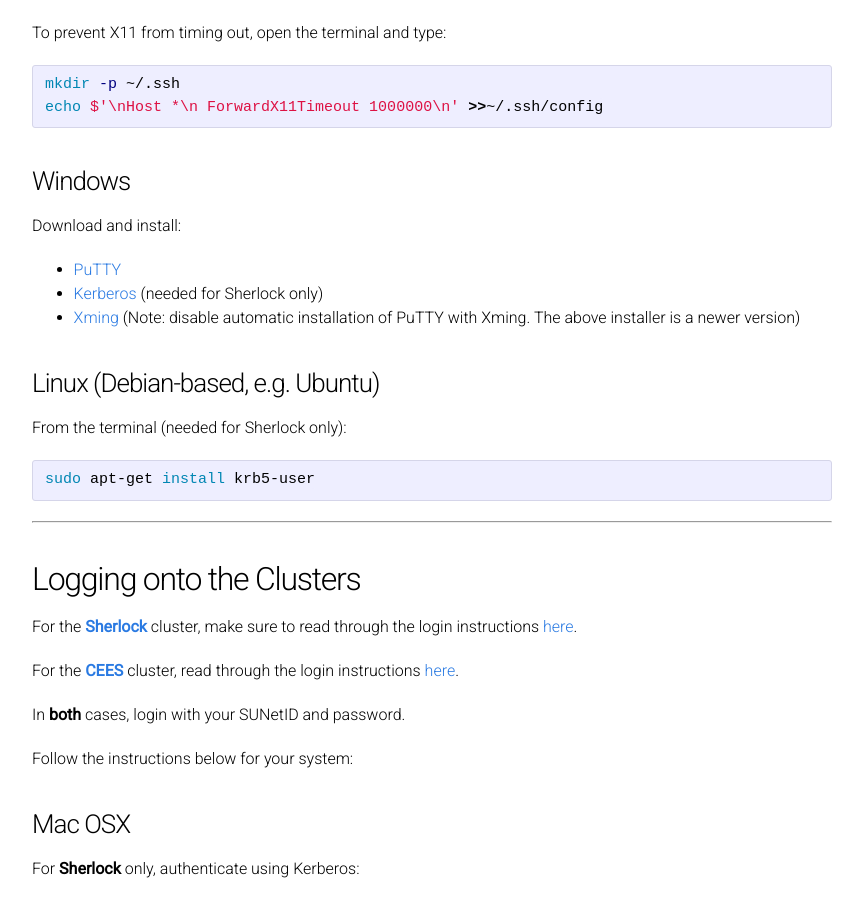
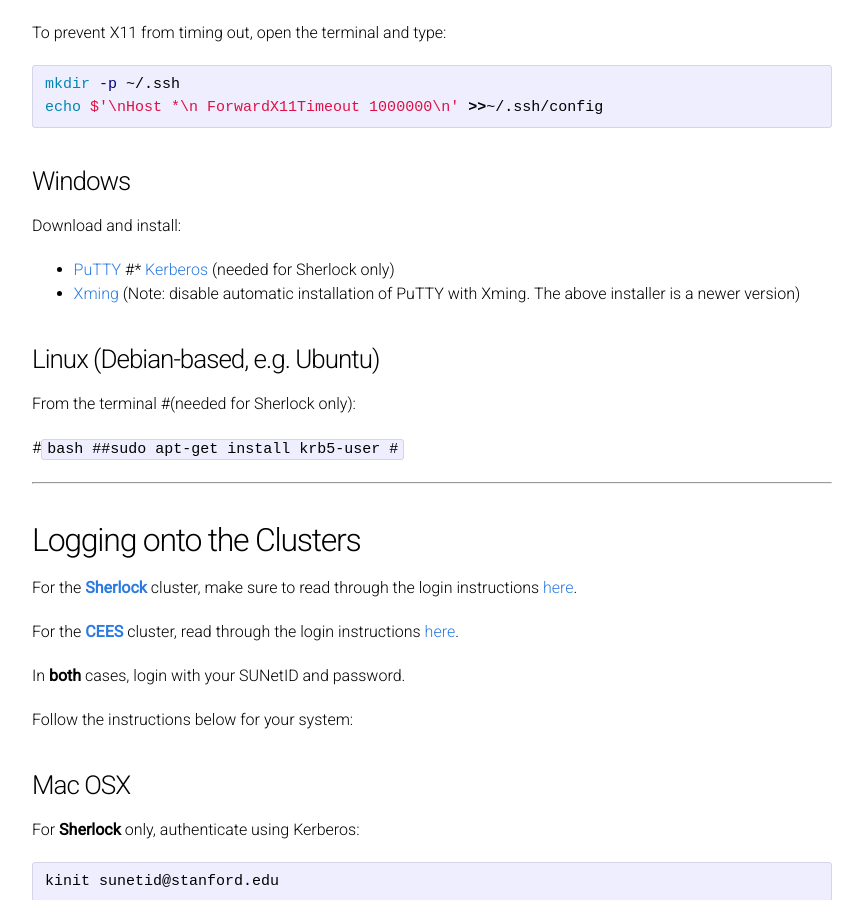
Before and after one commit to vojale/CBE544-2018.github.io, a Jekyll site: the page built from Clusters.md, in a window 1280 px wide and 900 px high, scrolled down 922 px. Shown: the whole window, without its empty margins (208-1071 px from the left). Built offline with Jekyll 4.4.1, drawn with Linux system fonts in a browser that asks for light colours; our own code applies the rules of GitHub Pages for plain Markdown files.

Commit message:
Update Clusters.md

````diff
--- a/Clusters.md
+++ b/Clusters.md
@@ -45,16 +45,16 @@ echo $'\nHost *\n ForwardX11Timeout 1000000\n' >>~/.ssh/config
 Download and install:
 
 * [PuTTY](http://www.putty.org/)
-* [Kerberos](http://uit.stanford.edu/service/kerberos) (needed for Sherlock only)
+#* [Kerberos](http://uit.stanford.edu/service/kerberos) (needed for Sherlock only)
 * [Xming](http://sourceforge.net/projects/xming/) (Note: disable automatic installation of PuTTY with Xming. The above installer is a newer version)
 
 
 ### Linux (Debian-based, e.g. Ubuntu)
-From the terminal (needed for Sherlock only):
+From the terminal #(needed for Sherlock only):
 
-```bash
-sudo apt-get install krb5-user
-```
+#```bash
+##sudo apt-get install krb5-user
+#```
 
 ____
 
````
